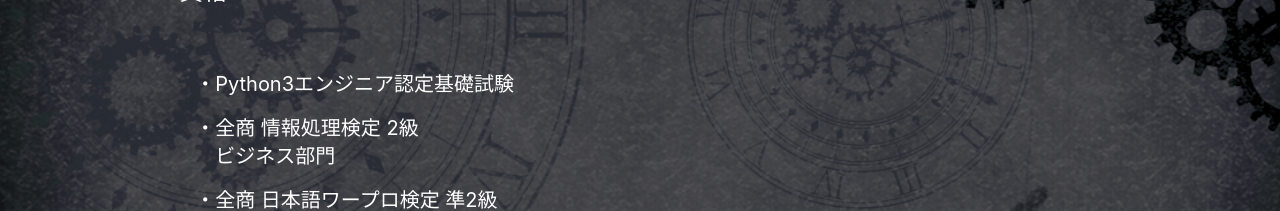
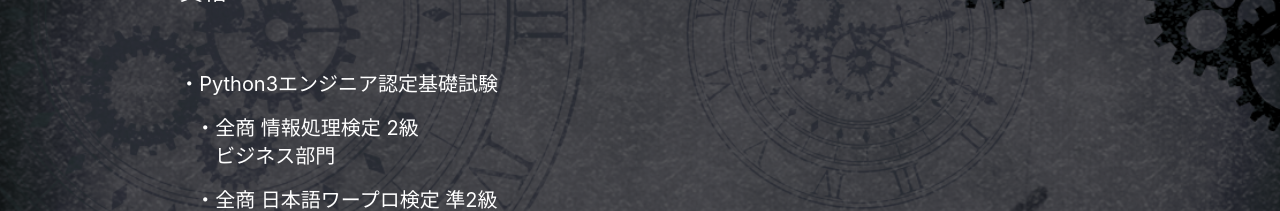
Before and after one commit to Y-Watanabe-Eng/Works, a React (Vite) app: page /Works/Skill in a window 1280 px wide. Shown: the part 248-459 px from the top of the page. Built offline with nearby package versions, Linux system fonts and the light colour scheme.

Commit message:
Skill.jsx の更新

```diff
--- a/src/components/Skill.jsx
+++ b/src/components/Skill.jsx
@@ -46,7 +46,7 @@
             <h2 className='text-2xl sm:text-4xl font-CLEAT'>SKILL</h2>
             <h2 className='text-xl sm:text-2xl pt-6'>資格</h2>
             <div className='py-8'>
-                <p className='text-xl pl-4 pb-4'>・Python3エンジニア認定基礎試験</p>
+                <p className='text-xl pb-4'>・Python3エンジニア認定基礎試験</p>
                 <p className='text-xl pl-4 pb-4'>・全商 情報処理検定 2級<br/>　ビジネス部門</p>
                 <p className='text-xl pl-4 pb-4'>・全商 日本語ワープロ検定 準2級</p>
                 <p className='text-xl pl-4'>全商 文書デザイン検定 2級</p>
```
